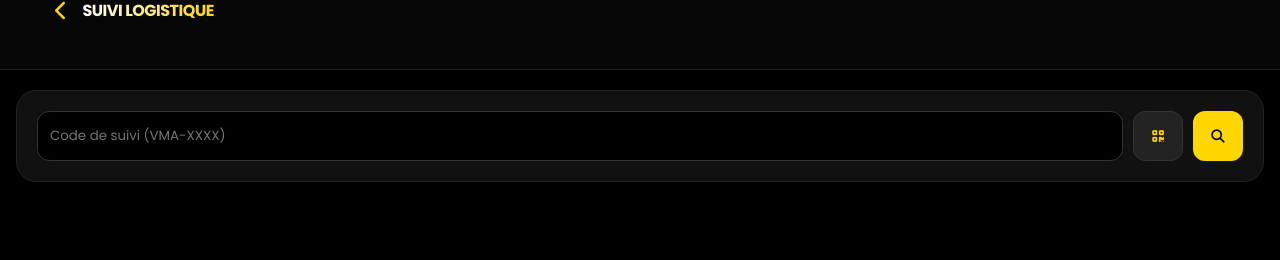
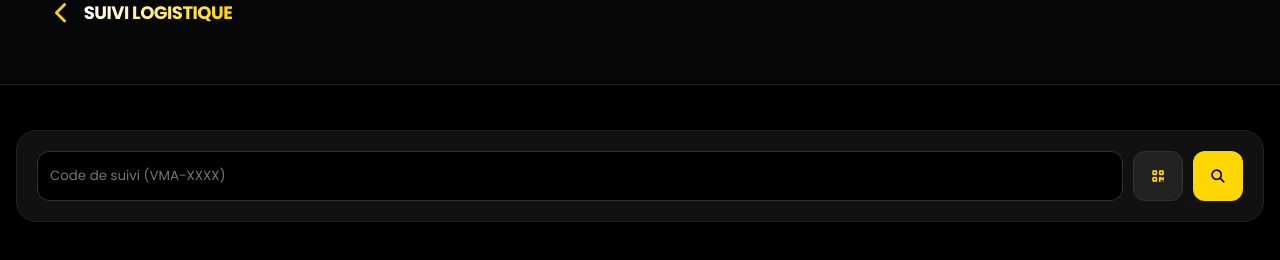
Before and after one commit to Angetheo672/vma-backend, a website: page public/logistics.html in a window 1280 px wide. Drawn offline with Linux system fonts and the light colour scheme.

Commit message:
UI: Final padding fix for logistics page

```diff
--- a/public/logistics.html
+++ b/public/logistics.html
@@ -9,14 +9,14 @@
     <link rel="stylesheet" href="https://cdnjs.cloudflare.com/ajax/libs/font-awesome/6.6.0/css/all.min.css">
 </head>
 <body class="app-shell" style="background: #000;">
-    <header class="app-header" style="height: 70px; display: flex; align-items: center; justify-content: flex-start; padding-top: 0;">
+    <header class="app-header" style="height: 85px; display: flex; align-items: flex-end; padding-bottom: 15px; background: rgba(8,8,8,0.98); border-bottom: 1px solid #222;">
         <div style="padding: 0 15px; display: flex; align-items: center; gap: 15px; width: 100%;">
-            <i class="fa fa-chevron-left" onclick="history.back()" style="color: var(--vma-gold); font-size: 20px;"></i>
-            <span class="brand-name" style="font-size: 16px;">SUIVI LOGISTIQUE</span>
+            <i class="fa fa-chevron-left" onclick="history.back()" style="color: var(--vma-gold); font-size: 22px;"></i>
+            <span class="brand-name" style="font-size: 18px; color: #fff; font-weight: 700;">SUIVI LOGISTIQUE</span>
         </div>
     </header>
 
-    <main class="scroll-container" style="padding-top: 90px; padding-left: 16px; padding-right: 16px;">
+    <main class="scroll-container" style="padding-top: 130px; padding-left: 16px; padding-right: 16px;">
         <!-- TRACKING INPUT -->
         <div style="background: #111; padding: 20px; border-radius: 20px; border: 1px solid #222; margin-bottom: 25px;">
             <div style="display: flex; gap: 10px;">
```
